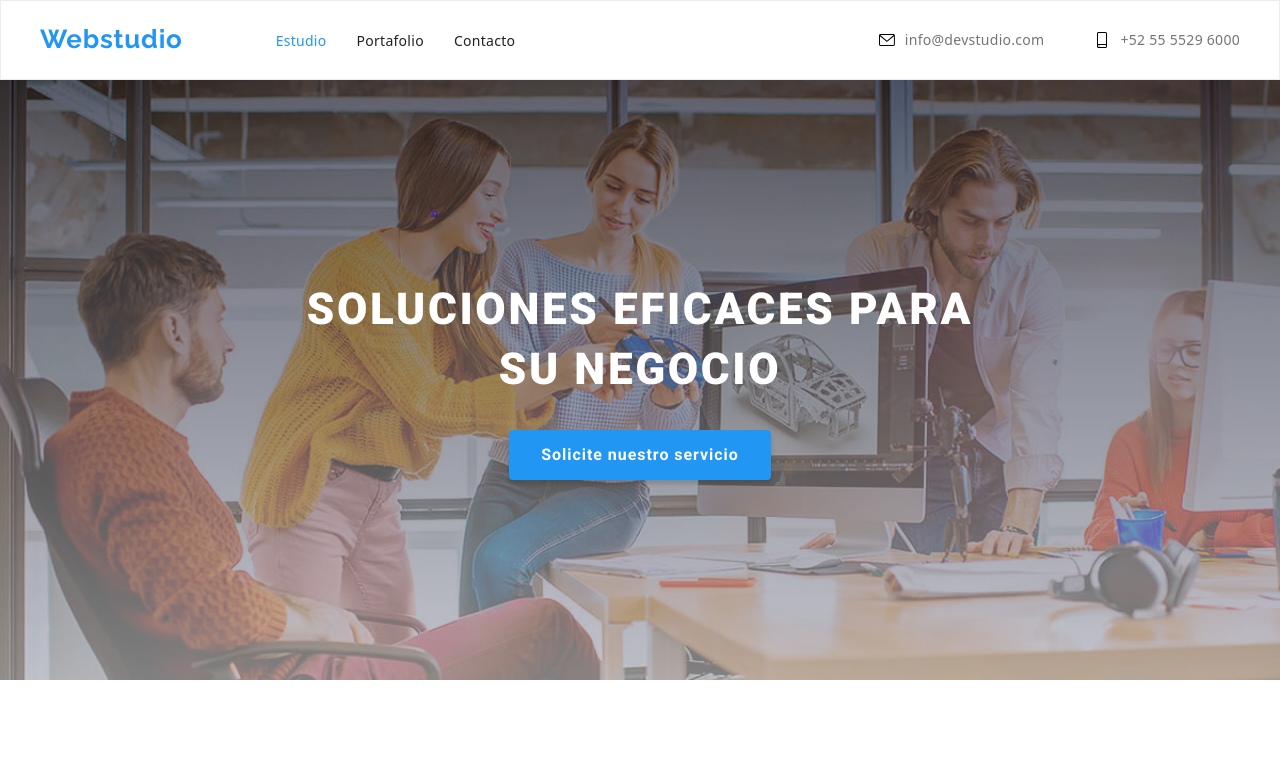
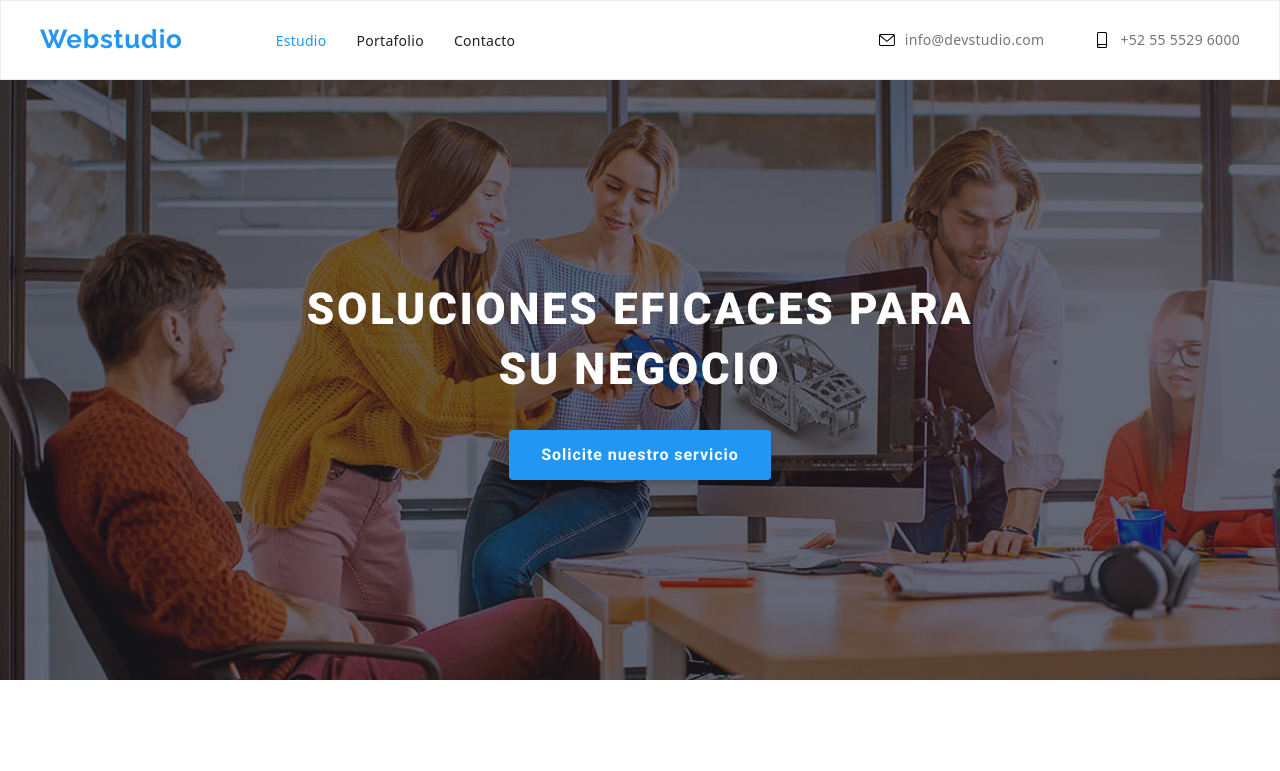
Before and after one commit to Seb4sCod3/goit-markup-hw-04, a plain HTML site: page index.html in a window 1280 px wide. Shown: the top 771 px of the page. Drawn offline with nearby package versions, Linux system fonts and the light colour scheme.

Commit message:
color fonfo Hero section corregido

```diff
--- a/CSS/styles.css
+++ b/CSS/styles.css
@@ -152,7 +152,7 @@ section {
   background-repeat: no-repeat;
 
   background-color: var(--main-background);
-  background-image: linear-gradient(to bottom, rgba(47, 48, 58, 0.4), rgba(255, 255, 255, 0.5)),
+  background-image: linear-gradient(to bottom, rgba(47, 48, 58, 0.4), rgba(47, 48, 58, 0.4)),
     url('../images/background.jpg');
   height: 600px;
   padding: 0;
```
